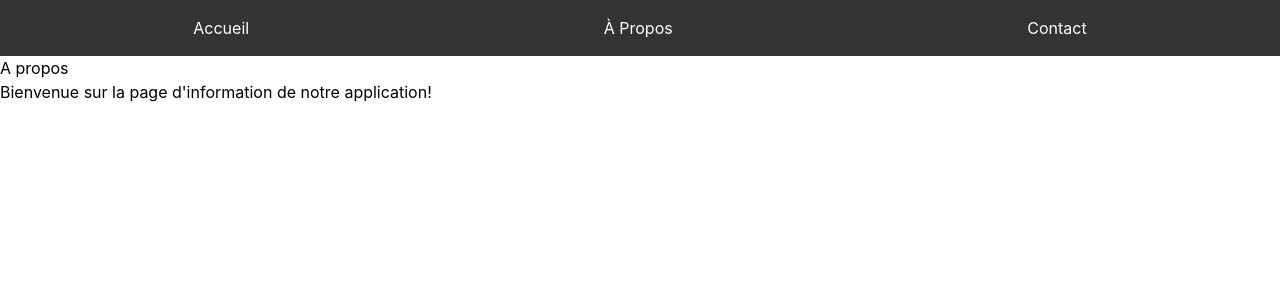
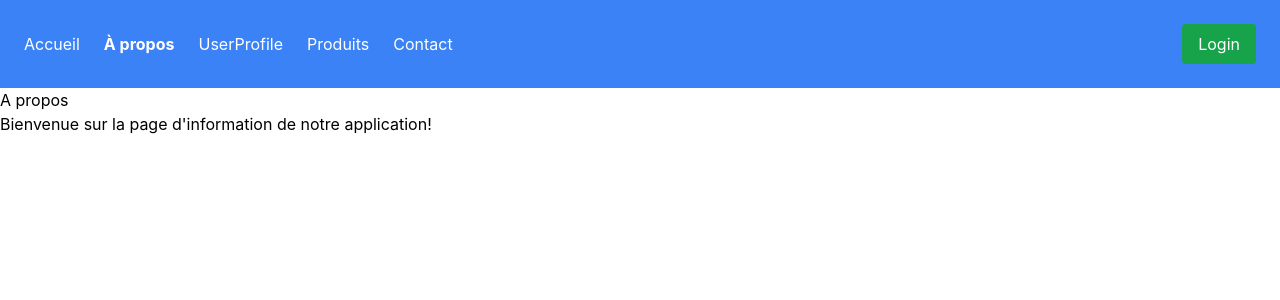
Before and after one commit to YoLoADR/training-react-app, a React (Create React App) app: page /about in a window 1280 px wide. Shown: the top 300 px of the page. Built offline with nearby package versions, Linux system fonts and the light colour scheme.

Commit message:
J ai setup firebase avec redux mais j ai oublie de save l authentification avec redux sans firebase

```diff
--- /dev/null
+++ b/src/components/AuthControls.js
@@ -0,0 +1,43 @@
+// components/AuthControls.js
+import React from 'react';
+import { useSelector, useDispatch } from 'react-redux';
+import { login, logout } from '../store/slices/authenticationSlice'; // Assurez-vous que le chemin est correct
+
+const AuthControls = () => {
+  const dispatch = useDispatch();
+  const isAuthenticated = useSelector((state) => state.authentication.isAuthenticated);
+  const user = useSelector((state) => state.authentication.user);
+  const handleLogin = () => {
+    // Remplacer par les valeurs réelles
+    dispatch(login('user@example.com', 'password'));
+  };
+
+  const handleLogout = () => {
+    dispatch(logout());
+  };
+
+  return (
+    <div>
+      {!isAuthenticated ? (
+        <button
+          onClick={handleLogin}
+          className="py-2 px-4 bg-green-600 rounded hover:bg-green-700 transition duration-300"
+        >
+          Login
+        </button>
+      ) : (
+        <div className="flex items-center">
+          <img src="https://via.placeholder.com/32" alt="User" className="rounded-full mr-2" />
+          <button
+            onClick={handleLogout}
+            className="py-2 px-4 bg-red-600 rounded hover:bg-red-700 transition duration-300 ml-2"
+          >
+            Logout {user && user.email}
+          </button>
+        </div>
+      )}
+    </div>
+  );
+};
+
+export default AuthControls;
--- a/src/components/Layout/Header.js
+++ b/src/components/Layout/Header.js
@@ -1,18 +1,36 @@
+// components/Header.js
 import React from 'react';
-import { Link } from 'react-router-dom';
+import { NavLink } from 'react-router-dom';
+import AuthControls from '../AuthControls';
 
-function Header() {
+const links = [
+  { name: 'Accueil', href: '/', current: true },
+  { name: 'À propos', href: '/about', current: false },
+  { name: 'UserProfile', href: '/user-profile', current: false },
+  { name: 'Produits', href: '/produits', current: false },
+  { name: 'Contact', href: '/contact', current: false },
+]
+
+const Header = () => {
   return (
-    <header>
+    <div className="p-6 bg-blue-500 text-white flex justify-between items-center">
       <nav>
-        <ul>
-          <li><Link to="/">Accueil</Link></li>
-          <li><Link to="/about">À Propos</Link></li>
-          <li><Link to="/contact">Contact</Link></li>
+        <ul className="flex">
+          {links.map((link) => (
+            <li key={link.name} className="mr-6">
+              <NavLink
+                to={link.href}
+                className={({ isActive }) => (isActive ? 'font-bold' : '')}
+              >
+                {link.name}
+              </NavLink>
+            </li>
+          ))}
         </ul>
       </nav>
-    </header>
+      <AuthControls />
+    </div>
   );
-}
+};
 
 export default Header;
--- a/src/components/ProductList.js
+++ b/src/components/ProductList.js
@@ -1,14 +1,14 @@
 // ProductList.js
 import React, { useEffect } from 'react';
 import { useDispatch, useSelector } from 'react-redux';
-import { fetchProducts } from '../store';
+import { fetchProducts } from '../store/slices/productsSlice';
 
 function ProductList() {
   const dispatch = useDispatch();
-  const products = useSelector((state) => state.products.filter(product => product.stock > 0));
+  const products = useSelector((state) => state.products.products.filter(product => product.stock > 0));
 
   useEffect(() => {
-    dispatch(fetchProducts(false)); // Mettez `true` pour utiliser les données mockées
+    dispatch(fetchProducts(true)); // Mettez `true` pour utiliser les données mockées
   }, [dispatch]);
 
   return (
--- a/src/firebase.js
+++ b/src/firebase.js
@@ -1,5 +1,7 @@
-import firebase from "firebase/compat/app";
-import "firebase/compat/firestore";
+// fichier firebase.js
+import firebase from 'firebase/compat/app';
+import 'firebase/compat/auth';
+import 'firebase/compat/firestore';
 // TODO: Add SDKs for Firebase products that you want to use
 // https://firebase.google.com/docs/web/setup#available-libraries
 
@@ -15,11 +17,13 @@ const firebaseConfig = {
   measurementId: "G-RZFK2MTGYG"
 };
 
-// Initialiser Firebase
-if(!firebase.apps.length){
-    firebase.initializeApp(firebaseConfig);
+if (!firebase.apps.length) {
+  firebase.initializeApp(firebaseConfig);
 } else {
-    firebase.app()
+  firebase.app(); // si déjà initialisé, utilisez cette instance
 }
 
 export const db = firebase.firestore();
+export const auth = firebase.auth(); // Exporter auth pour l'utiliser dans le slice
+
+export default firebase;
--- a/src/store/index.js
+++ b/src/store/index.js
@@ -1,37 +1,11 @@
-// store.js
-import { configureStore, createSlice } from '@reduxjs/toolkit';
-import { productsDB } from '../mocks/productsDB'; // Assurez-vous que le chemin est correct
-import { apiService } from '../services/apiService'; // Assurez-vous que le chemin est correct
+// store/index.js
+import { configureStore } from '@reduxjs/toolkit';
+import productsReducer from './slices/productsSlice';
+import authenticationReducer from './slices/authenticationSlice';
 
-const initialState = {
-  products: [],
-};
-
-const slice = createSlice({
-  name: 'app',
-  initialState,
-  reducers: {
-    setProducts(state, action) {
-      state.products = action.payload;
-    },
+export default configureStore({
+  reducer: {
+    products: productsReducer,
+    authentication: authenticationReducer,
   },
 });
-
-export const { setProducts } = slice.actions;
-
-export const fetchProducts = (useMockData = true) => async (dispatch) => {
-  if (useMockData) {
-    dispatch(setProducts(productsDB.products));
-  } else {
-    try {
-      const products = await apiService.fetchProducts();
-      dispatch(setProducts(products));
-    } catch (error) {
-      console.error("Erreur lors de la récupération des produits :", error);
-    }
-  }
-};
-
-export default configureStore({
-  reducer: slice.reducer,
-});
--- /dev/null
+++ b/src/store/slices/authenticationSlice.js
@@ -0,0 +1,54 @@
+// slices/authenticationSlice.js
+import { createSlice } from '@reduxjs/toolkit';
+import { auth } from '../../firebase'; // Assurez-vous que le chemin est correct
+
+const initialState = {
+  isAuthenticated: false,
+  user: null,
+  error: null,
+};
+
+export const authenticationSlice = createSlice({
+  name: 'authentication',
+  initialState,
+  reducers: {
+    setUser(state, action) {
+      state.user = action.payload;
+      console.log("state.user ", state.user)
+      console.log("action.payload ", action.payload)
+      state.isAuthenticated = !!action.payload;
+      state.error = null;
+    },
+    setError(state, action) {
+      state.error = action.payload;
+    },
+    clearError(state) {
+      state.error = null;
+    }
+  },
+});
+
+export const { setUser, setError, clearError } = authenticationSlice.actions;
+
+
+// Fonction pour se connecter
+export const login = (email, password) => async (dispatch) => {
+    try {
+      const userCredential = await auth.signInWithEmailAndPassword(email, password);
+      dispatch(setUser(userCredential.user));
+    } catch (error) {
+      dispatch(setError(error.message));
+    }
+  };
+
+  // Fonction pour se déconnecter
+  export const logout = () => async (dispatch) => {
+    try {
+      await auth.signOut();
+      dispatch(setUser(null));
+    } catch (error) {
+      dispatch(setError(error.message));
+    }
+  };
+
+  export default authenticationSlice.reducer;
--- /dev/null
+++ b/src/store/slices/productsSlice.js
@@ -0,0 +1,35 @@
+// slices/productsSlice.js
+import { createSlice } from '@reduxjs/toolkit';
+import { productsDB } from '../../mocks/productsDB'; // Vérifiez le chemin
+import { apiService } from '../../services/apiService'; // Vérifiez le chemin
+
+const initialState = {
+  products: [],
+};
+
+export const productsSlice = createSlice({
+  name: 'products',
+  initialState,
+  reducers: {
+    setProducts(state, action) {
+      state.products = action.payload;
+    },
+  },
+});
+
+export const { setProducts } = productsSlice.actions;
+
+export const fetchProducts = (useMockData = true) => async (dispatch) => {
+  if (useMockData) {
+    dispatch(setProducts(productsDB.products));
+  } else {
+    try {
+      const products = await apiService.fetchProducts();
+      dispatch(setProducts(products));
+    } catch (error) {
+      console.error("Erreur lors de la récupération des produits :", error);
+    }
+  }
+};
+
+export default productsSlice.reducer;
```
